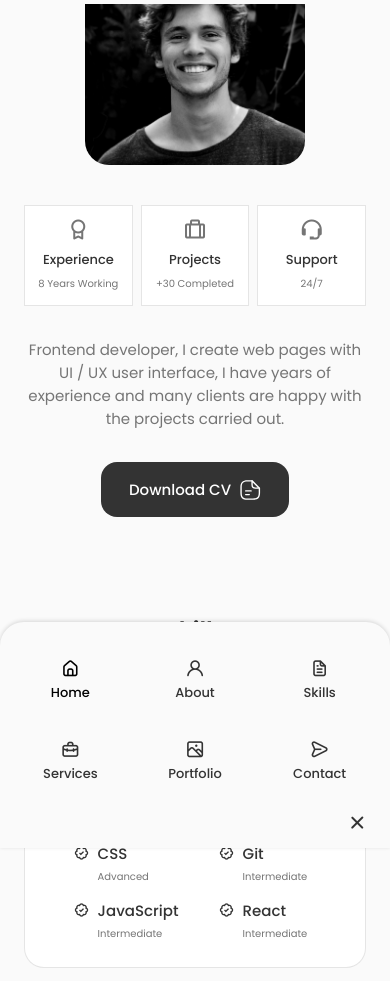
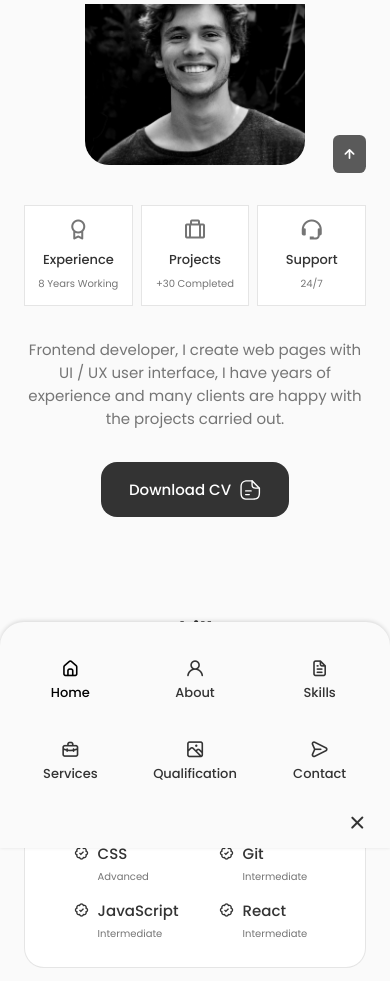
Before and after one commit to karangholap154/ReactJS-Portfolio, a React (Vite) app: page / in a window 390 px wide. Shown: the part 840-1821 px from the top of the page. Built offline with nearby package versions, Linux system fonts and the light colour scheme.

Commit message:
scrollup added and correct some code

```diff
--- a/src/App.jsx
+++ b/src/App.jsx
@@ -9,6 +9,7 @@ import { Qualification } from './components/qualification/Qualification';
 import { Testimonials } from './components/testimonials/Testimonials';
 import { Contact } from './components/contact/Contact';
 import { Footer } from './components/Footer/Footer';
+import { ScrollUp } from './components/scrollUp/ScrollUp';
 
 const App = () => {
   return (
@@ -23,6 +24,7 @@ const App = () => {
       <Testimonials />
       <Contact/>
       <Footer />
+      <ScrollUp />
     </main>
     </>
   );
--- a/src/components/header/Header.jsx
+++ b/src/components/header/Header.jsx
@@ -2,8 +2,17 @@ import React, {useState} from 'react'
 import './header.css'
 
 export const Header = () => {
+    window.addEventListener("scroll", function() {
+        const header = document.querySelector(".header");
+        if (window.scrollY > 80) {
+            header.classList.add("scroll-header");
+        } else {
+            header.classList.remove("scroll-header");
+        }
+    });
 
     const[Toggle, showMenu] = useState(false);
+    const[activeNav, setActiveNav] = useState("#home");
 
 
   return (
@@ -14,37 +23,37 @@ export const Header = () => {
         <div className={Toggle ? "nav__menu show-menu" : "nav__menu"}>
             <ul className="nav__list grid">
                 <li className="nav__item">
-                    <a href="#home" className="nav__link active-link">
+                    <a href="#home" onClick={() => setActiveNav("#home")} className={activeNav === "#home" ? "nav__link active-link" : "nav__link"}>
                         <i className="uil uil-estate nav__icon"></i> Home
                     </a>
                 </li>
 
                 <li className="nav__item">
-                    <a href="#about" className="nav__link">
+                    <a href="#about" onClick={() => setActiveNav("#about")} className={activeNav === "#about" ? "nav__link active-link" : "nav__link"}>
                         <i className="uil uil-user nav__icon"></i> About
                     </a>
                 </li>
 
                 <li className="nav__item">
-                    <a href="#skills" className="nav__link">
+                    <a href="#skills" onClick={() => setActiveNav("#skills")} className={activeNav === "#skills" ? "nav__link active-link" : "nav__link"}>
                         <i className="uil uil-file-alt nav__icon"></i> Skills
                     </a>
                 </li>
 
                 <li className="nav__item">
-                    <a href="#services" className="nav__link">
+                    <a href="#services" onClick={() => setActiveNav("#services")} className={activeNav === "#services" ? "nav__link active-link" : "nav__link"}>
                         <i className="uil uil-briefcase-alt nav__icon"></i> Services
                     </a>
                 </li>
 
                 <li className="nav__item">
-                    <a href="#portfolio" className="nav__link">
-                        <i className="uil uil-scenery nav__icon"></i> Portfolio
+                    <a href="#qualification" onClick={() => setActiveNav("#qualification")} className={activeNav === "#qualification" ? "nav__link active-link" : "nav__link"}>
+                        <i className="uil uil-scenery nav__icon"></i> Qualification
                     </a>
                 </li>
 
                 <li className="nav__item">
-                    <a href="#contact" className="nav__link">
+                    <a href="#contact" onClick={() => setActiveNav("#contact")} className={activeNav === "#contact" ? "nav__link active-link" : "nav__link"}>
                         <i className="uil uil-message nav__icon"></i> Contact
                     </a>
                 </li>
--- a/src/components/header/header.css
+++ b/src/components/header/header.css
@@ -46,6 +46,10 @@
 .active-link,
 .nav__link:hover {
     color: var(--title-color-dark);
+}
+
+.scroll-header {
+    box-shadow: 0 -1px 4px rgba(0, 0, 0, 0.15);
 }
 
 @media screen and (max-width: 992px) {
--- a/src/components/qualification/Qualification.jsx
+++ b/src/components/qualification/Qualification.jsx
@@ -10,7 +10,7 @@ export const Qualification = () => {
     }
 
   return (
-    <section className='services section' id='services'>
+    <section className='qualification section' id='qualification'>
         <h2 className='section__title'>Qualification</h2>
         <span className='section__subtitle'>My Personal Journey</span>
 
--- /dev/null
+++ b/src/components/scrollUp/ScrollUp.jsx
@@ -0,0 +1,18 @@
+import React from 'react'
+import './scrollUp.css'
+
+export const ScrollUp = () => {
+    window.addEventListener("scroll", function() {
+        const scrollUp = document.querySelector(".scrollup");
+        if (window.scrollY > 560) {
+            scrollUp.classList.add("show-scroll");
+        } else {
+            scrollUp.classList.remove("show-scroll");
+        }
+    });
+    return (
+        <a href='#' className='scrollup'>
+            <i className='uil uil-arrow-up scrollup__icon'></i>
+        </a>
+    )
+}
--- /dev/null
+++ b/src/components/scrollUp/scrollUp.css
@@ -0,0 +1,47 @@
+.scrollup {
+    position: fixed;
+    right: 2.5rem;
+    bottom: -20%;
+    background-color: var(--title-color);
+    opacity: 0.8;
+    padding: 0.3rem 0.5rem;
+    border-radius: 0.4rem;
+    z-index: var(--z-tooltip);
+    transition: .4s;
+}
+
+.scrollup__icon {
+    font-size: 1.5rem;
+    color: var(--container-color);
+}
+
+.scrollup:hover {
+    background-color: var(--title-color-dark);
+}
+
+.show-scroll {
+    bottom: 3rem;
+}
+
+@media screen and (max-width: 992px) {
+    .scrollup {
+        right: 1.5rem;
+        padding: 0.25rem 0.4rem;
+    }
+
+    .scrollup__icon {
+        font-size: 1.25rem;
+    }
+}
+
+@media screen and (max-width: 768px) {
+    .show-scroll {
+        bottom: 4rem;
+    }
+}
+
+@media screen and (max-width: 350px) {
+    .scrollup {
+        right: 1rem;
+    }
+}
```
